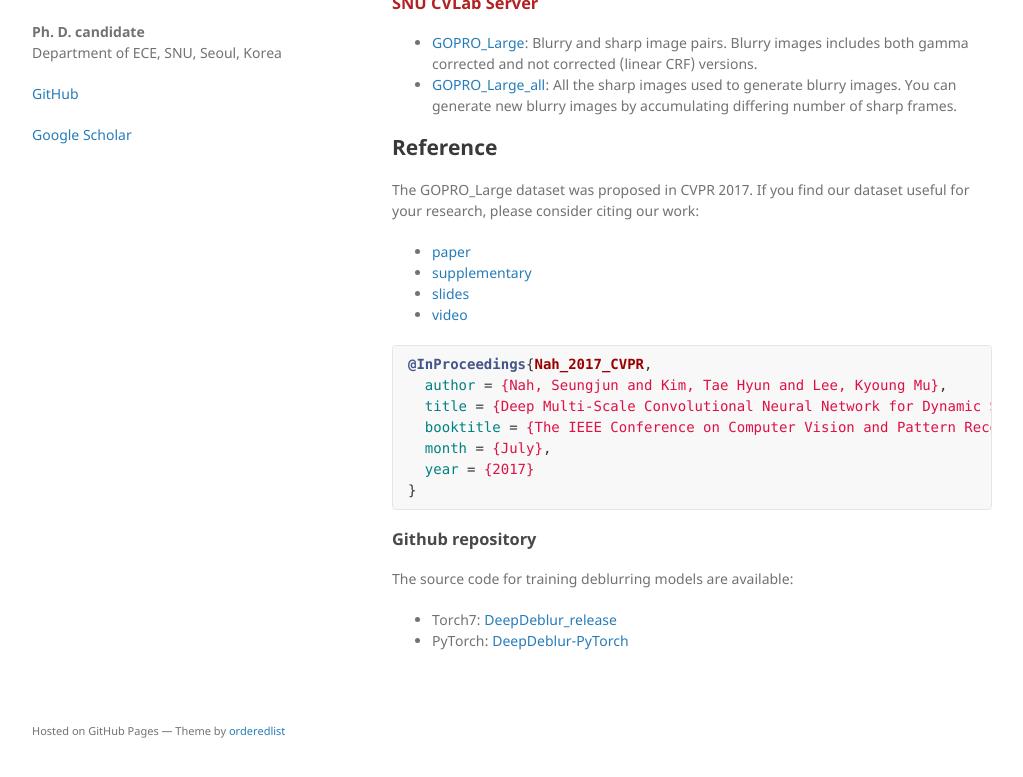
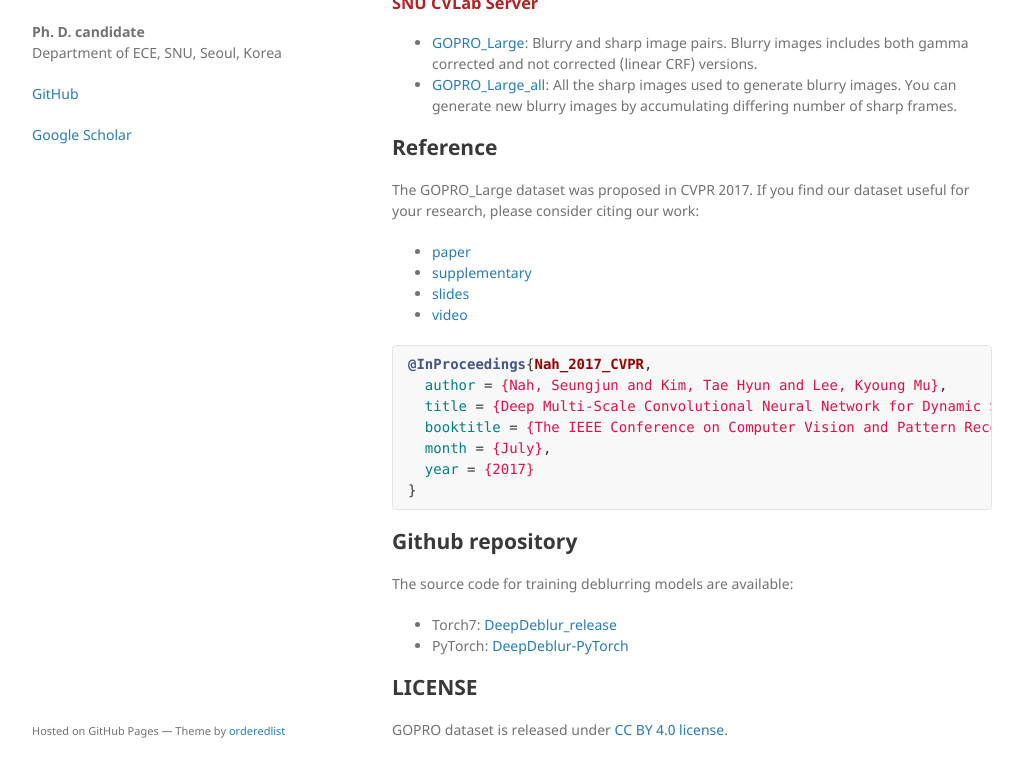
Before and after one commit to SeungjunNah/seungjunnah.github.io, a Jekyll site: the page built from Datasets/gopro.md, in a window 1280 px wide and 1193 px high, cut to the strip 383-1160 px from the top of the window. Shown: the whole strip, without its empty margins (128-1151 px from the left). Built offline with Jekyll 4.4.1, drawn with Linux system fonts in a browser that asks for light colours; our own code applies the rules of GitHub Pages for plain Markdown files.

Commit message:
add license notifications

````diff
--- a/Datasets/gopro.md
+++ b/Datasets/gopro.md
@@ -35,9 +35,13 @@
 }
 ```
 
-### Github repository
+## Github repository
 
 The source code for training deblurring models are available:
 
 * Torch7: [DeepDeblur_release](https://github.com/SeungjunNah/DeepDeblur_release)
 * PyTorch: [DeepDeblur-PyTorch](https://github.com/SeungjunNah/DeepDeblur-PyTorch)
+
+## LICENSE
+
+GOPRO dataset is released under [CC BY 4.0 license](https://creativecommons.org/licenses/by/4.0/).
````
Also changed, not shown: Datasets/reds_vtsr.md (+4 -0 lines).
